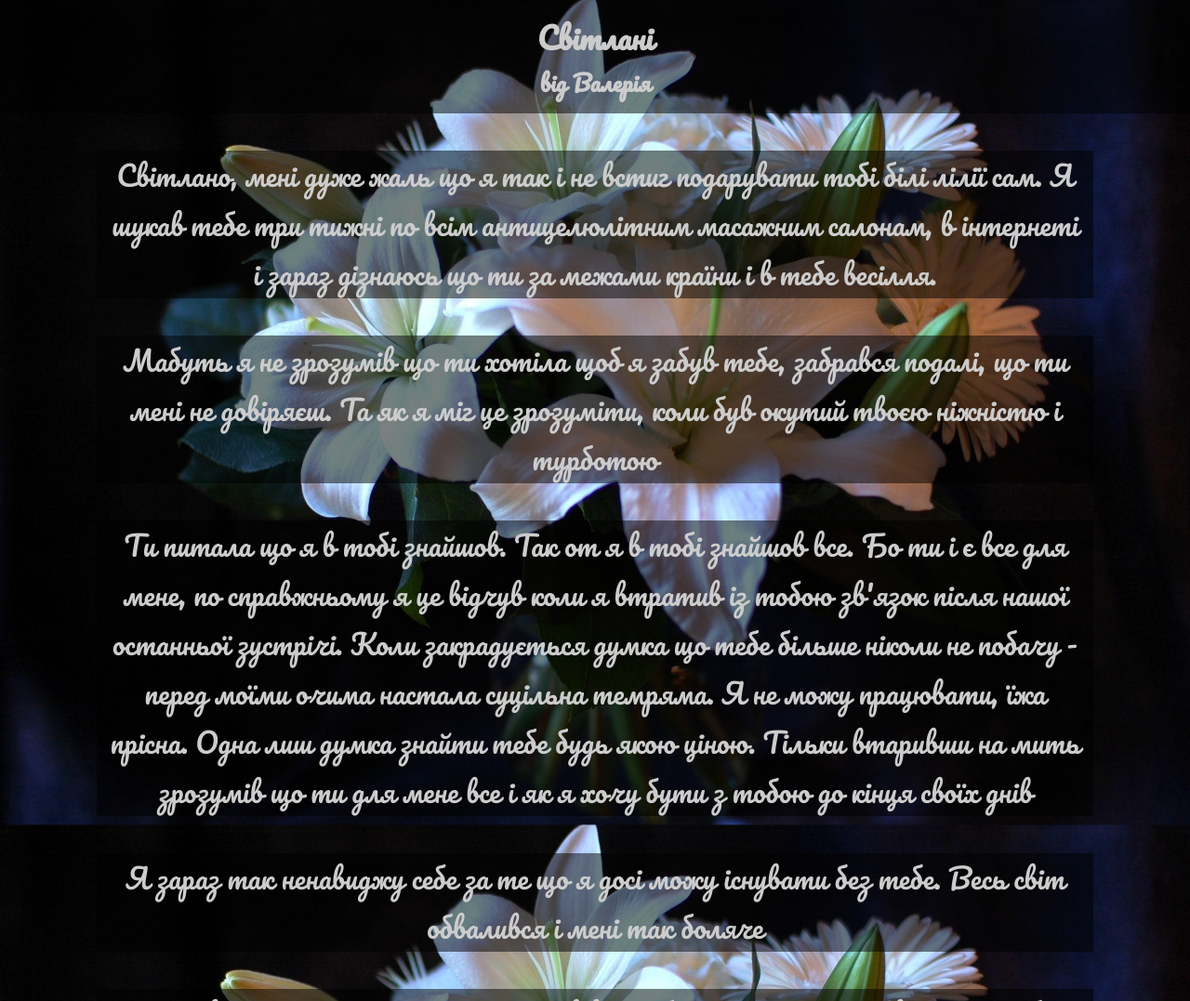
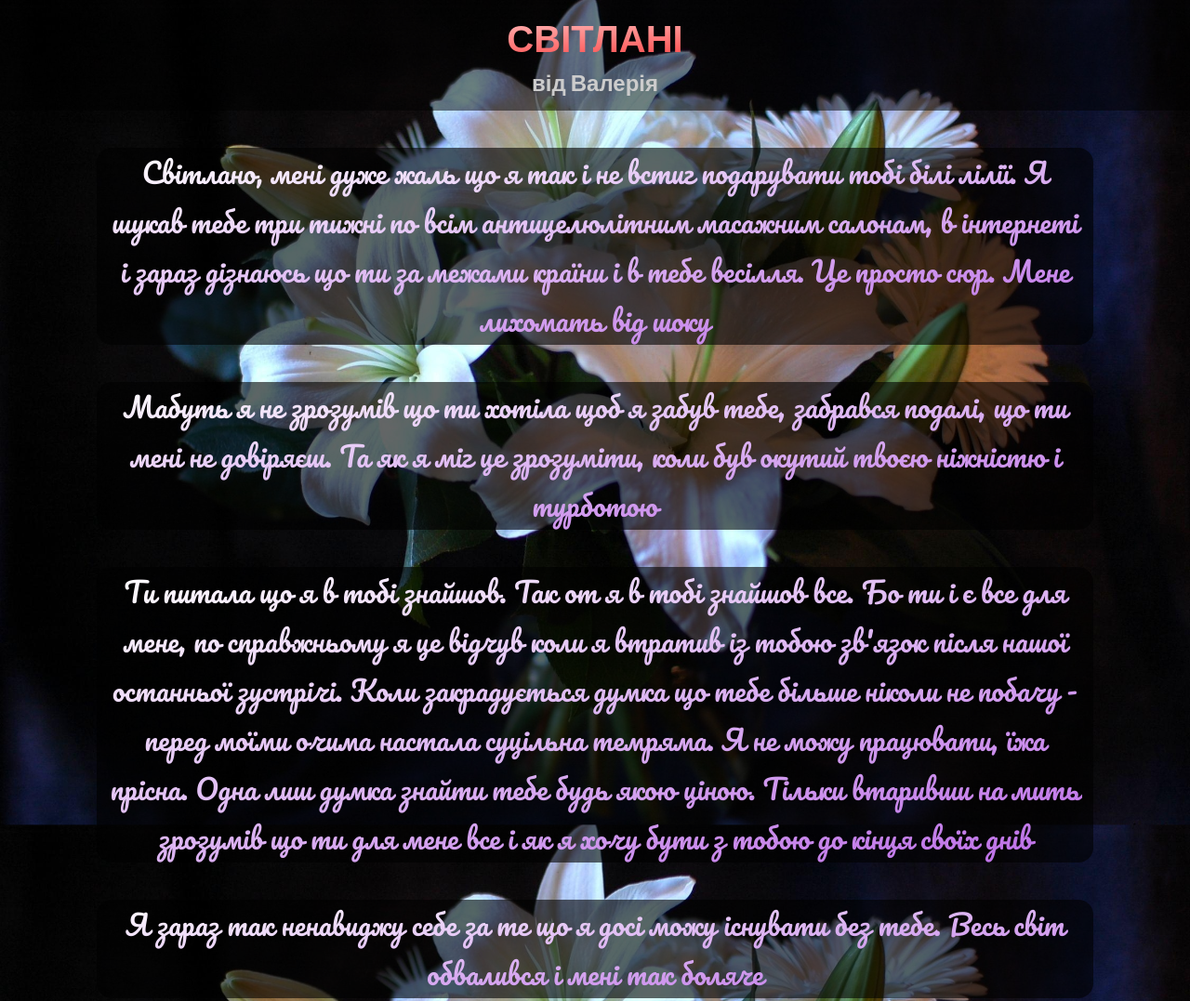
Before and after one commit to svitlana-love-forever/svitlana-love-forever.github.io, a plain HTML site: page index.html in a window 1280 px wide. Shown: the top 1077 px of the page at 93% size. Drawn offline with Linux system fonts and the light colour scheme.

Commit message:
svitlana

```diff
--- a/app.css
+++ b/app.css
@@ -19,6 +19,15 @@ body {
 .header {
   background-color: rgba(0,0,0,.5);
   padding: 12px;
+  font-family: "Poppins", sans-serif;
+}
+
+h1 {
+  background-image: linear-gradient(to right bottom, #ffffff, #ff0000);
+  background-clip: text;
+  font-size: 40px;
+  color: transparent;
+  text-transform: uppercase;
 }
 
 .text {
@@ -33,7 +42,14 @@ body {
   gap: 40px;
 }
 
+div {
+  padding: 0 12px;
+  background-color: rgba(0, 0, 0, .6);
+  border-radius: 16px;
+}
+
 p {
-  padding: 0 12px;
-  background-color: rgba(0, 0, 0, .5);
+  background-image: linear-gradient(to right bottom, #fff, #bb6ce6);
+  background-clip: text;
+  color: transparent;
 }
--- a/index.html
+++ b/index.html
@@ -18,21 +18,37 @@
 
     <main>
       <article class="text">
-        <p>Світлано, мені дуже жаль що я так і не встиг подарувати тобі білі лілії сам. Я шукав тебе три тижні по всім антицелюлітним масажним салонам, в інтернеті і зараз дізнаюсь що ти за межами країни і в тебе весілля.</p>
+        <div>
+          <p>Світлано, мені дуже жаль що я так і не встиг подарувати тобі білі лілії. Я шукав тебе три тижні по всім антицелюлітним масажним салонам, в інтернеті і зараз дізнаюсь що ти за межами країни і в тебе весілля. Це просто сюр. Мене лихомать від шоку</p>
+        </div>
 
+        <div>
           <p>Мабуть я не зрозумів що ти хотіла щоб я забув тебе, забрався подалі, що ти мені не довіряєш. Та як я міг це зрозуміти, коли був окутий твоєю ніжністю і турботою</p>
+        </div>
 
+        <div>
           <p>Ти питала що я в тобі знайшов. Так от я в тобі знайшов все. Бо ти і є все для мене, по справжньому я це відчув коли я втратив із тобою зв'язок після нашої останньої зустрічі. Коли закрадується думка що тебе більше ніколи не побачу - перед моїми очима настала суцільна темряма. Я не можу працювати, їжа прісна. Одна лиш думка знайти тебе будь якою ціною. Тільки втаривши на мить зрозумів що ти для мене все і як я хочу бути з тобою до кінця своїх днів</p>
+        </div>
 
+        <div>
           <p>Я зараз так ненавиджу себе за те що я досі можу існувати без тебе. Весь світ обвалився і мені так боляче</p>
+        </div>
 
+        <div>
           <p>Я хотів лише маленький шанс. Я провів з тобою скільки часу дивлячись тобі у вічі годинами просто так, це була така насолода просто дивитись в твої очі. А виявляється я програв будучи ще на старті і ти не хотіла мене впускати в своє життя ні на крок</p>
+        </div>
 
+        <div>
           <p>Я звісно простий чувак і я поняття не мав що тобі в мені бісить (мене наприклад багато що в собі бісить). Шкода також що я вже й не дізнаюсь твоєї думки про те що саме тебе так відштовхувало в мені, але ти казала що я тобі подобаюсь і це мене тішило. І ти допомагала мені ставати кращим, по іншому дивитися на себе. Ти для мене була дзеркалом і я був по справжньому живий поруч з тобою. Життя було легке поки я знав що ти є поруч. І ні з я ким не був таким відкритим як з тобою</p>
+        </div>
 
-        <p>Я так і не встиг познайомитись з Вікою, Єлісеєм, твоєю бабусею та іншими родичами. Мені цього дуже хотілося. Коли я знайшов твою сторінку вконтакті це був такий приємний бонус дізнатися про тебе ще більше - твої емоції на фото, шкільне кохання з написаними тобі віршами. Словом дуже приємно зазирнути в твоє дитинство і відчути тебе ще більше. Фактично відчути тебе - це те що я хотів. Бо зізнатися в коханні може будь хто, але я тебе більше ніж просто кохаю - я хотів тебе відчувати, розуміти тебе без слів, бути по справжньому  одним цілим з тобою і бути твоїм. Я і є твій</p>
+        <div>
+          <p>Я так і не встиг познайомитись з Вікою, Єлісеєм, твоєю бабусею та іншими родичами. Мені цього дуже хотілося. Коли я знайшов твою сторінку вконтакті це був такий приємний бонус дізнатися про тебе ще більше - твої емоції на фото, шкільне кохання з написаними тобі віршами. Словом дуже приємно зазирнути в твоє дитинство і відчути тебе ще більше. Фактично відчути тебе - це те що я хотів. Бо зізнатися в коханні може будь хто, але я тебе більше ніж просто кохаю - я хотів тебе відчувати, розуміти тебе без слів, бути по справжньому  одним цілим з тобою і бути твоїм. Я і є твій❤️</p>
+        </div>
 
+        <div>
           <p>P.S. Ми так і не пограли в пінг-понг</p>
+        </div>
       </article>
     </main>
   </body>
```
Lines whose indentation alone changed are shown as unchanged.
